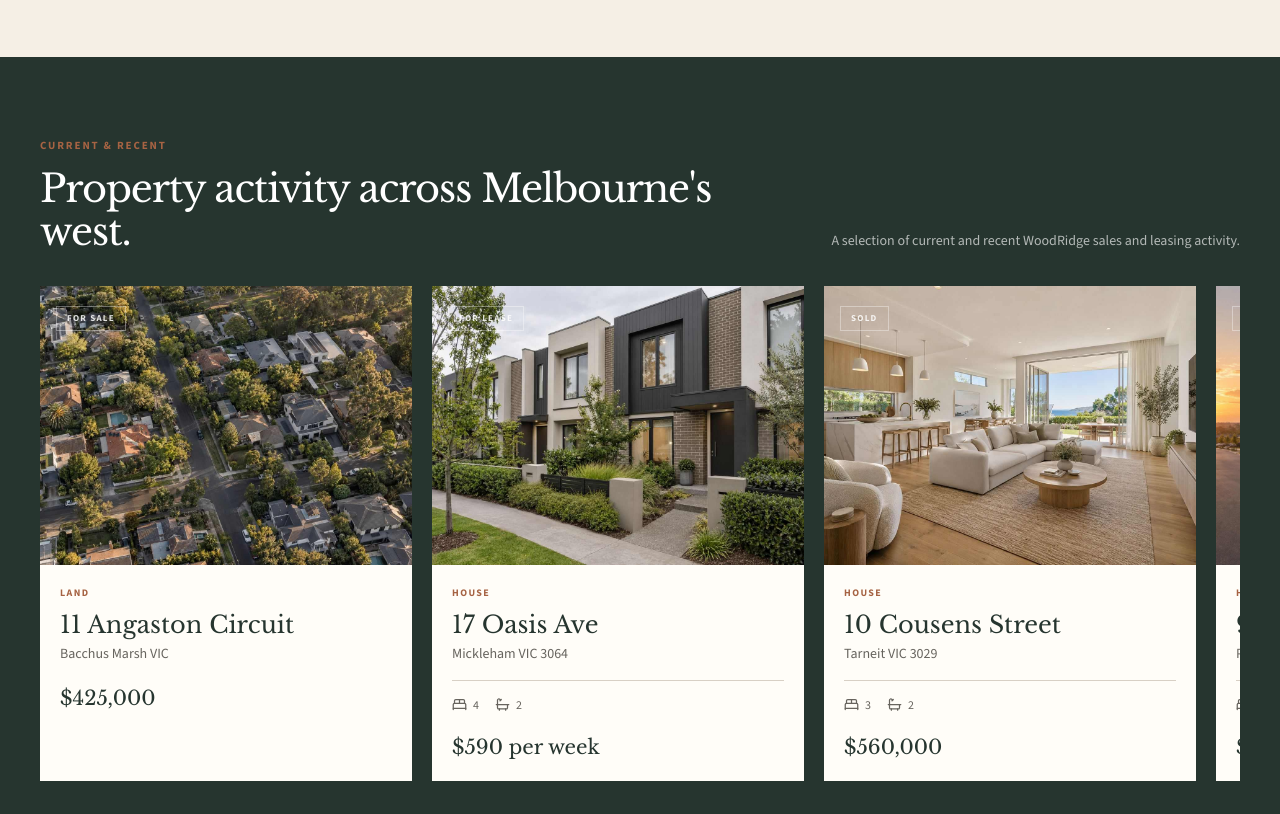
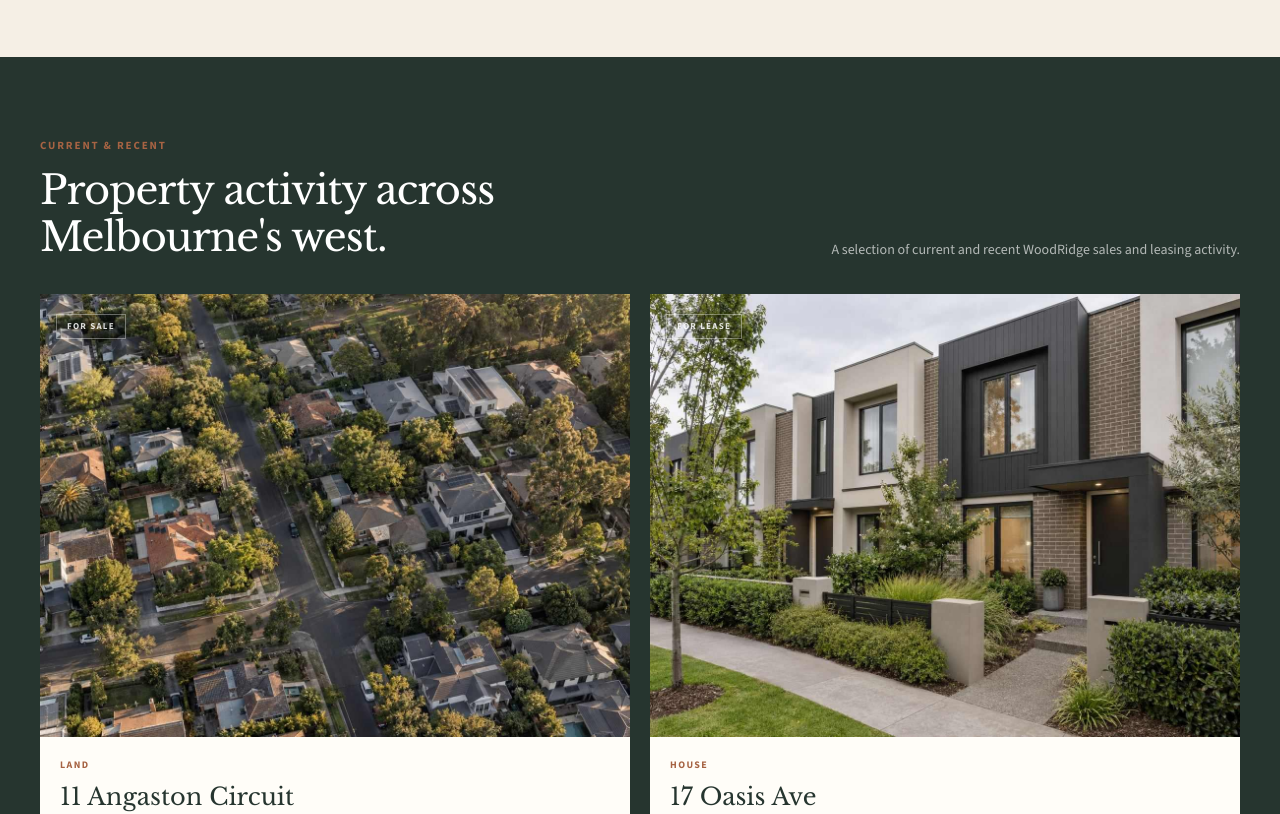
Before and after one commit to tayyabheree/Estate-website, a Next.js app: page / in a window 1280 px wide. Shown: the part 2500-3314 px from the top of the page. Built offline with nearby package versions, Linux system fonts and the light colour scheme.

Commit message:
Remove horizontal property carousel

```diff
--- a/components/sections/Listings.tsx
+++ b/components/sections/Listings.tsx
@@ -26,10 +26,10 @@ export function Listings() {
     <section id="properties" className="section bg-navy text-white">
       <div className="container">
         <Reveal>
-          <div className="grid gap-8 lg:grid-cols-12 lg:items-end">
-            <div className="lg:col-span-7">
+          <div className="grid gap-6 lg:grid-cols-12 lg:items-end">
+            <div className="min-w-0 lg:col-span-7">
               <p className="section-label section-label--light">Current & recent</p>
-              <h2 className="max-w-[720px] font-serif text-[clamp(1.9rem,3vw,2.8rem)] leading-[1.12] tracking-[-.03em] text-white">
+              <h2 className="max-w-[680px] font-serif text-[1.9rem] leading-[1.18] tracking-[-.025em] text-white sm:text-[2.5rem]">
                 Property activity across Melbourne&apos;s west.
               </h2>
             </div>
@@ -39,19 +39,16 @@ export function Listings() {
           </div>
         </Reveal>
 
-        <div className="mt-8 flex snap-x snap-mandatory gap-5 overflow-x-auto pb-4 no-scrollbar">
+        <div className="mt-8 grid gap-5 sm:grid-cols-2">
           {properties.map((property) => (
-            <Reveal
-              key={property.id}
-              className="min-w-[86%] snap-start sm:min-w-[55%] lg:min-w-[31%]"
-            >
-              <article className="h-full bg-[#fffdf8] text-ink">
+            <Reveal key={property.id}>
+              <article className="h-full overflow-hidden bg-[#fffdf8] text-ink">
                 <div className="relative aspect-[4/3] overflow-hidden">
                   <Image
                     src={imageById[property.id] ?? "/images/service-sales.jpg"}
                     alt=""
                     fill
-                    sizes="(max-width:768px) 86vw,(max-width:1024px) 55vw,360px"
+                    sizes="(max-width:640px) 100vw,50vw"
                     className="object-cover"
                   />
                   <div className="absolute left-4 top-4">
@@ -63,13 +60,13 @@ export function Listings() {
                   <p className="text-[10px] font-bold uppercase tracking-[.14em] text-brandBlue">
                     {property.type}
                   </p>
-                  <h3 className="mt-2 font-serif text-2xl leading-tight text-navy">
+                  <h3 className="mt-2 font-serif text-[1.4rem] leading-tight text-navy sm:text-2xl">
                     {property.address}
                   </h3>
                   <p className="mt-1 text-sm text-muted">{property.suburb}</p>
 
                   {(property.beds || property.baths || property.cars) && (
-                    <div className="mt-4 flex gap-4 border-t border-line pt-4 text-xs text-muted">
+                    <div className="mt-4 flex flex-wrap gap-4 border-t border-line pt-4 text-xs text-muted">
                       {property.beds && (
                         <span className="flex items-center gap-1.5">
                           <BedDouble size={15} />
```
